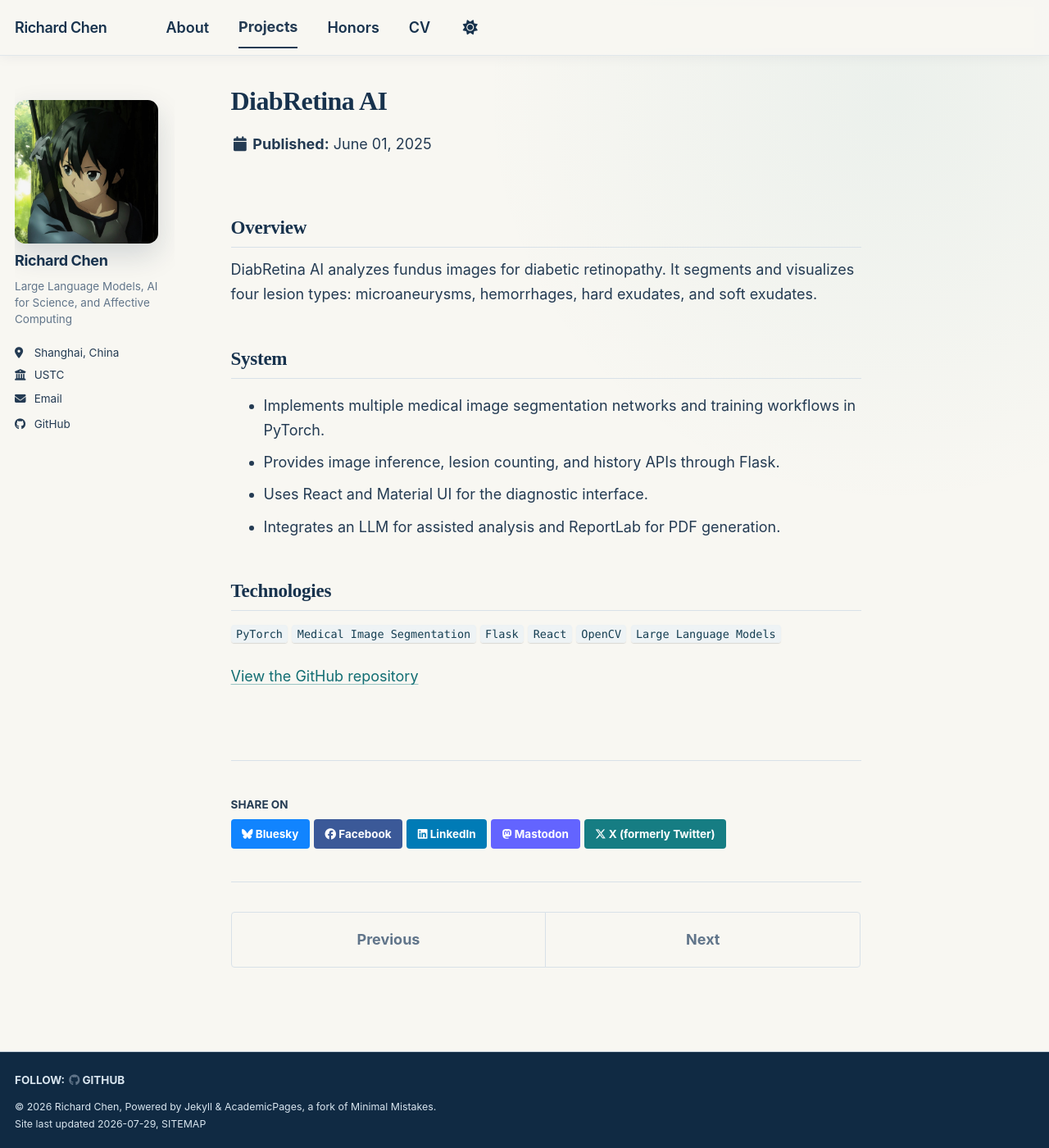
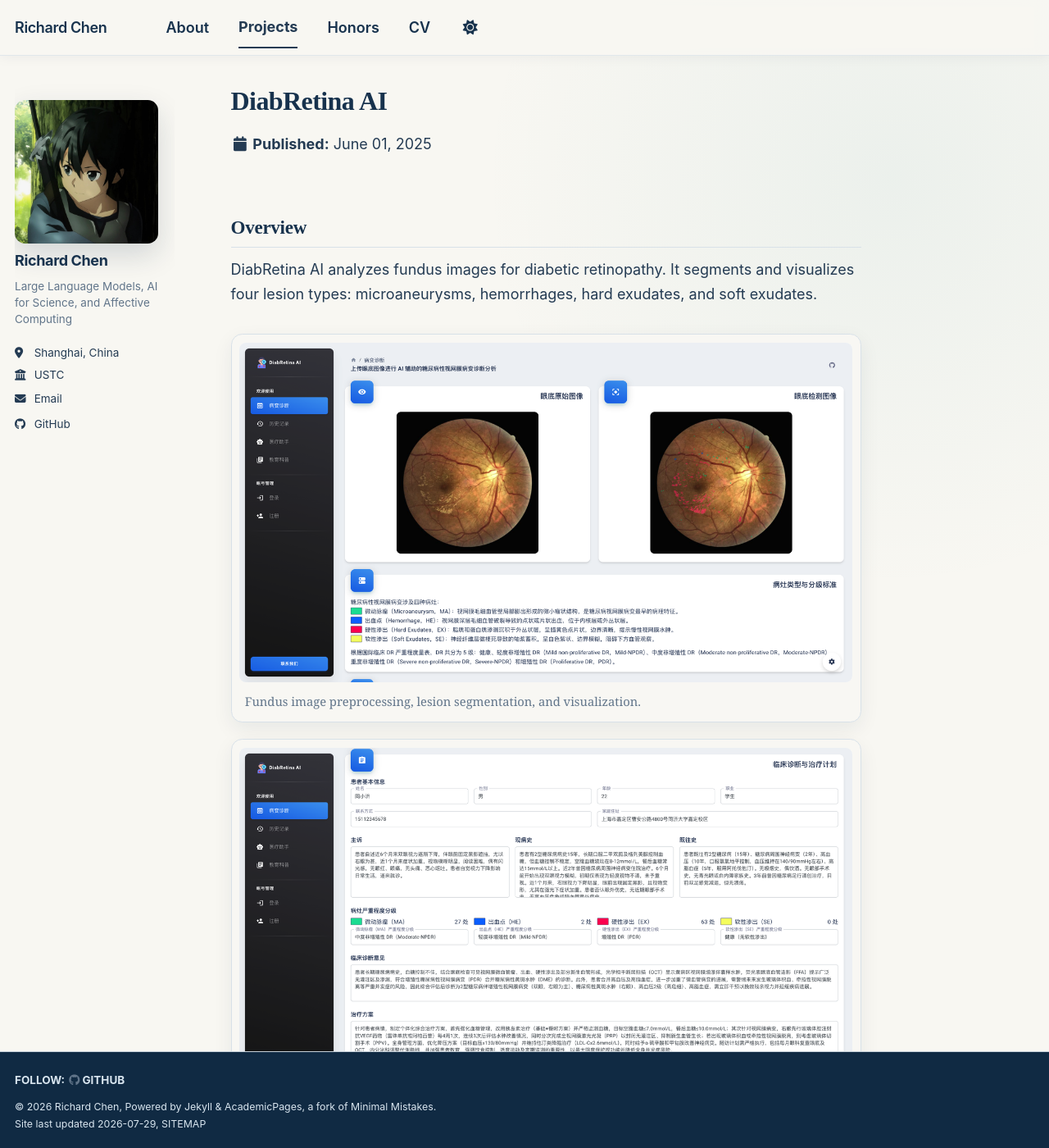
Before and after one commit to Euuugeo/Euuugeo.github.io, a Jekyll site: the page built from _portfolio/diabretina-ai.md, in a window 1280 px wide and 1400 px high. Shown: the whole window at 82% size. Built offline with Jekyll 4.4.1, drawn with Linux system fonts in a browser that asks for light colours; a style sheet for code colours, icons or effects is not loaded.

Commit message:
Bust stylesheet cache and add project galleries

```diff
--- a/_includes/head.html
+++ b/_includes/head.html
@@ -13,4 +13,4 @@
 </script>
 
 <!-- For all browsers -->
-<link rel="stylesheet" href="{{ base_path }}/assets/css/main.css">
+<link rel="stylesheet" href="{{ base_path }}/assets/css/main.css?v={{ site.github.build_revision }}">
--- a/_portfolio/diabretina-ai.md
+++ b/_portfolio/diabretina-ai.md
@@ -9,6 +9,17 @@ date: 2025-06-01
 ## Overview
 
 DiabRetina AI analyzes fundus images for diabetic retinopathy. It segments and visualizes four lesion types: microaneurysms, hemorrhages, hard exudates, and soft exudates.
+
+<div class="project-gallery project-gallery--wide">
+  <figure>
+    <img src="/images/projects/diabretina-analysis.png" alt="DiabRetina AI fundus image lesion analysis interface">
+    <figcaption>Fundus image preprocessing, lesion segmentation, and visualization.</figcaption>
+  </figure>
+  <figure>
+    <img src="/images/projects/diabretina-report.png" alt="DiabRetina AI clinical assessment and treatment planning interface">
+    <figcaption>Clinical assessment, severity grading, and AI-assisted reporting workflow.</figcaption>
+  </figure>
+</div>
 
 ## System
 
--- a/_sass/custom.scss
+++ b/_sass/custom.scss
@@ -172,6 +172,50 @@ html[data-theme="dark"] .archive__item {
   color: var(--global-masthead-link-color);
 }
 
+.project-gallery {
+  display: grid;
+  grid-template-columns: repeat(2, minmax(0, 1fr));
+  gap: 1.1rem;
+  margin: 1.8rem 0 2.2rem;
+}
+
+.project-gallery figure {
+  display: block;
+  margin: 0;
+  padding: 0.55rem;
+  overflow: hidden;
+  border: 1px solid var(--global-border-color);
+  border-radius: 0.75rem;
+  background: color-mix(in srgb, var(--global-bg-color) 94%, white);
+  box-shadow: 0 8px 24px rgba(16, 42, 67, 0.07);
+}
+
+.project-gallery img {
+  display: block;
+  width: 100%;
+  height: 260px;
+  margin: 0;
+  object-fit: contain;
+  border-radius: 0.45rem;
+  background: #fff;
+}
+
+.project-gallery--wide {
+  grid-template-columns: 1fr;
+}
+
+.project-gallery--wide img {
+  height: auto;
+}
+
+.project-gallery figcaption {
+  margin: 0;
+  padding: 0.75rem 0.35rem 0.2rem;
+  color: var(--global-text-color-light);
+  font-size: 0.82rem;
+  line-height: 1.45;
+}
+
 blockquote {
   border-left-color: var(--global-base-color);
   background: color-mix(in srgb, var(--global-base-color) 7%, transparent);
@@ -197,3 +241,14 @@ blockquote {
     object-fit: cover;
   }
 }
+
+@media (max-width: 42em) {
+  .project-gallery {
+    grid-template-columns: 1fr;
+  }
+
+  .project-gallery img {
+    height: auto;
+    max-height: 440px;
+  }
+}
```
Also changed, not shown: _portfolio/cbt-llm.md (+11 -0 lines), images/projects/cbt-app.png (added), images/projects/cbt-architecture.png (added), images/projects/diabretina-analysis.png (added), images/projects/diabretina-report.png (added).
